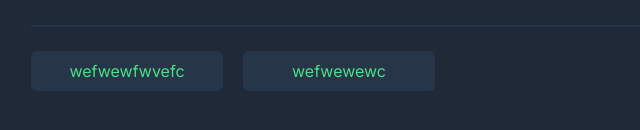
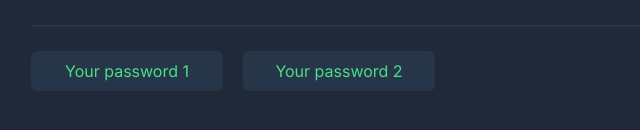
Before and after one commit to ElenaBlundell/Password-Generator, a plain HTML site: page index.html in a window 1280 px wide. Shown: the part 390-520 px from the top of the page, 97-737 px from the left. Drawn offline with Linux system fonts and the light colour scheme.

Commit message:
changed placeholders for passwords
Your password 1
Your password 2

```diff
--- a/index.html
+++ b/index.html
@@ -12,8 +12,8 @@
             <button id="generate-btn">Generate passwords</button>
             <hr>
             <div class="passwords">
-                <p class="password-line" id="password-1">wefwewfwvefc</p>
-                <p class="password-line" id="password-2">wefwewewc</p>
+                <p class="password-line" id="password-1">Your password 1</p>
+                <p class="password-line" id="password-2">Your password 2</p>
             </div>
         </div>
         <script src="index.js"></script>
```
Also changed, not shown: 1 other file.
